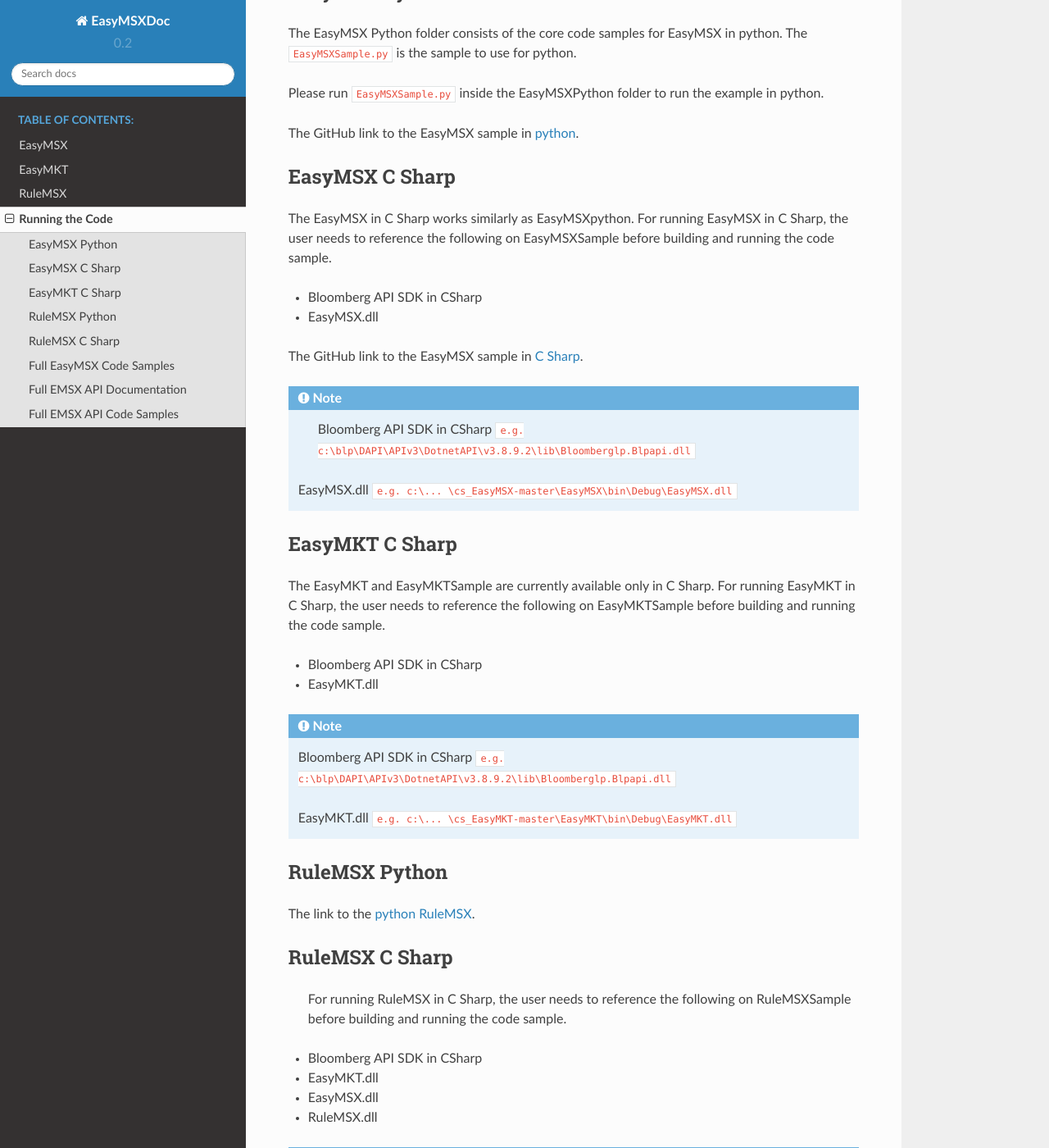
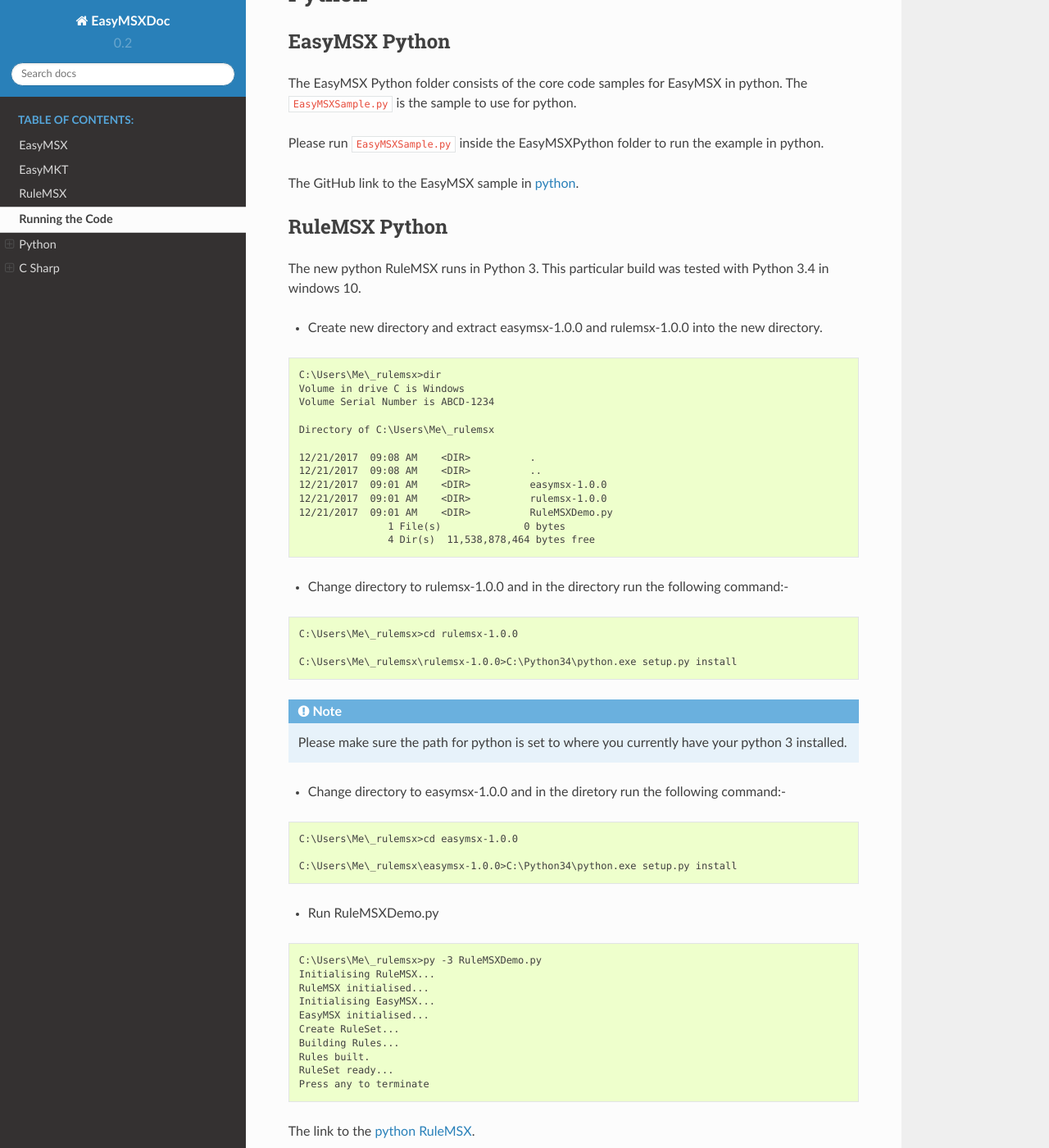
Before and after one commit to tkim/EasyMSX, a Sphinx documentation site: the page built from source/runningTheCode.rst, in a window 1280 px wide and 1400 px high, scrolled down 235 px. Shown: the whole window at 82% size. Built offline with Sphinx 7.4.7 and the Read the Docs theme 2.0.0, drawn with Linux system fonts in a browser that asks for light colours; formulas are drawn with MathJax 3.

Commit message:
Update to python RuleMSX

```diff
--- a/source/runningTheCode.rst
+++ b/source/runningTheCode.rst
@@ -3,6 +3,11 @@
 ################
 
 Please see below for the relevant programming languages to run EasyMSX Sample.
+
+
+######
+Python
+######
 
 
 EasyMSX Python
@@ -14,6 +19,75 @@
 
 The GitHub link to the EasyMSX sample in `python`_.
 
+
+RuleMSX Python
+===============
+
+The new python RuleMSX runs in Python 3. This particular build was tested with Python 3.4 in windows 10.
+
+* Create new directory and extract easymsx-1.0.0 and rulemsx-1.0.0 into the new directory.
+
+.. code-block:: none
+
+	C:\Users\Me\_rulemsx>dir
+ 	Volume in drive C is Windows
+ 	Volume Serial Number is ABCD-1234
+
+ 	Directory of C:\Users\Me\_rulemsx
+
+	12/21/2017  09:08 AM    <DIR>          .
+	12/21/2017  09:08 AM    <DIR>          ..
+	12/21/2017  09:01 AM    <DIR>          easymsx-1.0.0
+	12/21/2017  09:01 AM    <DIR>          rulemsx-1.0.0
+	12/21/2017  09:01 AM    <DIR>          RuleMSXDemo.py
+	               1 File(s)              0 bytes
+	               4 Dir(s)  11,538,878,464 bytes free
+
+
+* Change directory to rulemsx-1.0.0 and in the directory run the following command:-
+
+.. code-block:: none
+
+	C:\Users\Me\_rulemsx>cd rulemsx-1.0.0
+
+	C:\Users\Me\_rulemsx\rulemsx-1.0.0>C:\Python34\python.exe setup.py install
+
+
+.. note::
+
+	Please make sure the path for python is set to where you currently have your python 3 installed.
+
+
+* Change directory to easymsx-1.0.0 and in the diretory run the following command:-
+
+.. code-block:: none
+
+	C:\Users\Me\_rulemsx>cd easymsx-1.0.0
+
+	C:\Users\Me\_rulemsx\easymsx-1.0.0>C:\Python34\python.exe setup.py install
+
+*  Run RuleMSXDemo.py
+
+.. code-block:: none
+
+	C:\Users\Me\_rulemsx>py -3 RuleMSXDemo.py
+	Initialising RuleMSX...
+	RuleMSX initialised...
+	Initialising EasyMSX...
+	EasyMSX initialised...
+	Create RuleSet...
+	Building Rules...
+	Rules built.
+	RuleSet ready...
+	Press any to terminate
+
+
+The link to the `python RuleMSX`_.
+
+
+#######
+C Sharp
+#######
 
 EasyMSX C Sharp
 ===============
@@ -88,7 +158,6 @@
 The link to the main `EMSX API Documentation`_.
 
 
-
 Full EMSX API Code Samples
 ==========================
 
@@ -96,12 +165,12 @@
 
 
 
-.. _python: https://github.com/tkim/EasyMSXRepository/tree/master/Python/py_EasyMSX-master
+.. _python: https://github.com/tkim/EasyMSXRepository/tree/master/Python
 
 .. _C Sharp: https://github.com/tkim/EasyMSXRepository/tree/master/CSharp
 
 
-.. _python RuleMSX: https://github.com/tkim/EasyMSXRepository/tree/master/Python/py_RuleMSX-master
+.. _python RuleMSX: https://github.com/tkim/EasyMSXRepository/tree/master/Python
 
 .. _EasyMSX Code Sample: https://github.com/tkim/EasyMSXRepository
 
```
Also changed, not shown: other parts of source/runningTheCode.rst (+0 -4 lines), 8 other files.
